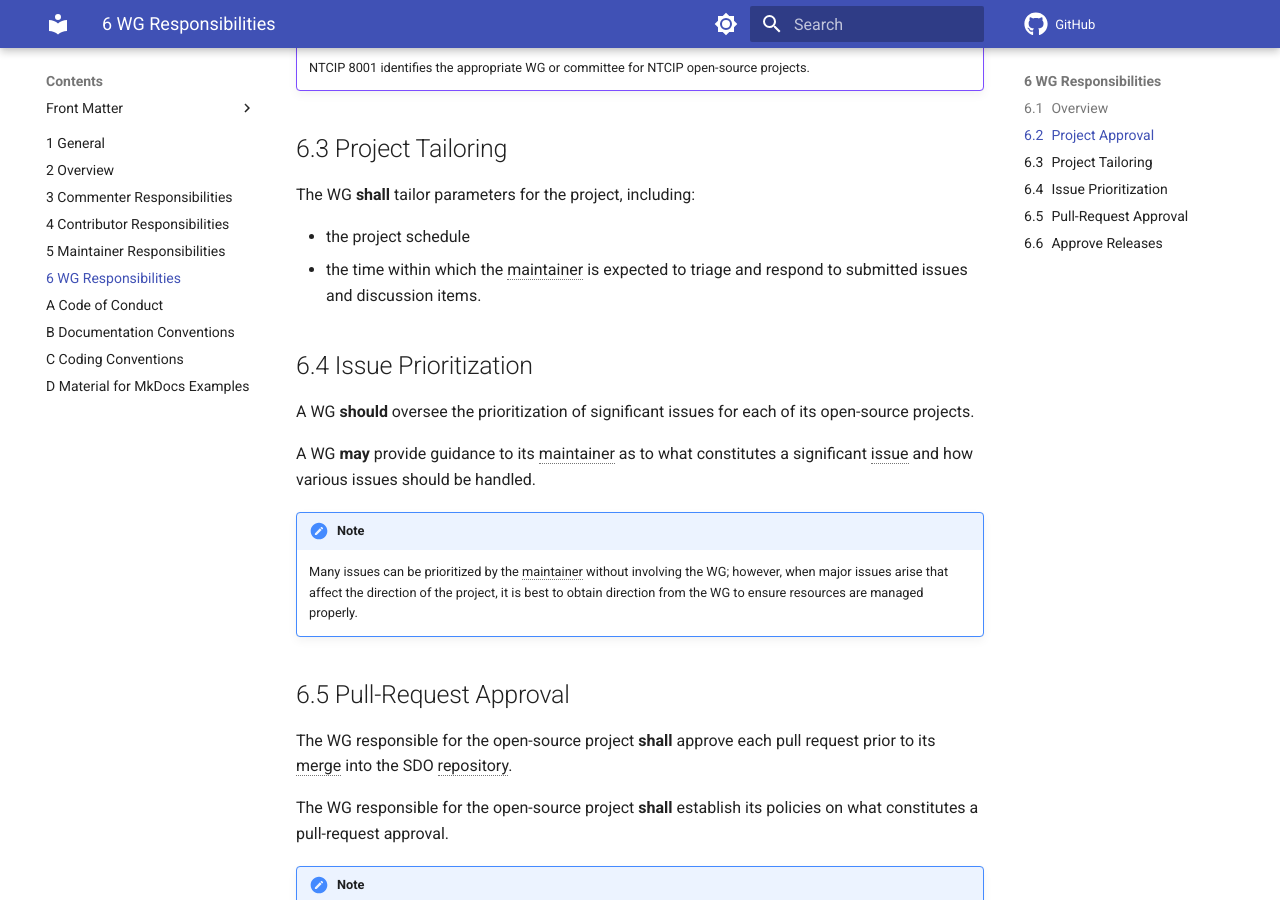
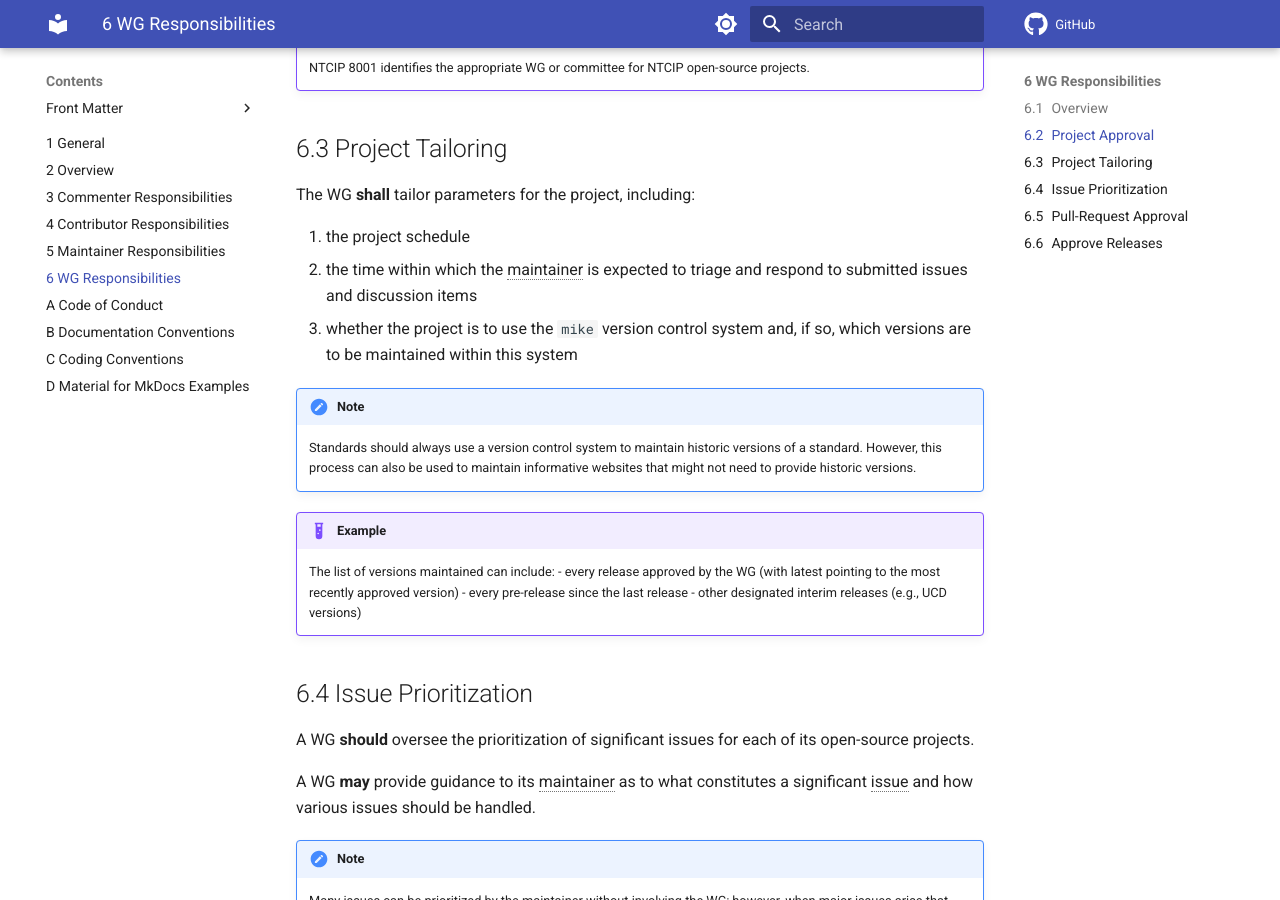
Before and after one commit to k-vaughn/NTCIP-8008, an MkDocs documentation site: the page built from docs/wg-responsibilities.md, in a window 1280 px wide and 900 px high, scrolled down 1346 px. Built offline with MkDocs 1.6.1 and Material for MkDocs 9.7.7, drawn with Linux system fonts in a browser that asks for light colours; comment, search, counter and statistics services are not loaded; the version menu is left out.

Commit message:
update: Clarify versions to be maintained
Expands the list of parameters the WG tailors for a project to include considerations for version control.

Clarifies the use of a version control system for standards,
emphasizing the importance of maintaining historical versions, while
allowing for its application to informative websites that may not
require such versioning.

```diff
--- a/docs/wg-responsibilities.md
+++ b/docs/wg-responsibilities.md
@@ -56,8 +56,18 @@ any SDO adopting the ITS Open-Source Process.
 
 The WG **shall** tailor parameters for the project, including:
 
-- the project schedule
-- the time within which the maintainer is expected to triage and respond to submitted issues and discussion items.
+1. the project schedule
+2. the time within which the maintainer is expected to triage and respond to submitted issues and discussion items
+3. whether the project is to use the `mike` version control system and, if so, which versions are to be maintained within this system
+
+!!! note
+    Standards should always use a version control system to maintain historic versions of a standard. However, this process can also be used to maintain informative websites that might not need to provide historic versions.
+
+!!! example
+    The list of versions maintained can include:
+    - every release approved by the WG (with latest pointing to the most recently approved version)
+    - every pre-release since the last release
+    - other designated interim releases (e.g., UCD versions)
 
 ## Issue Prioritization {.body}
 
```
